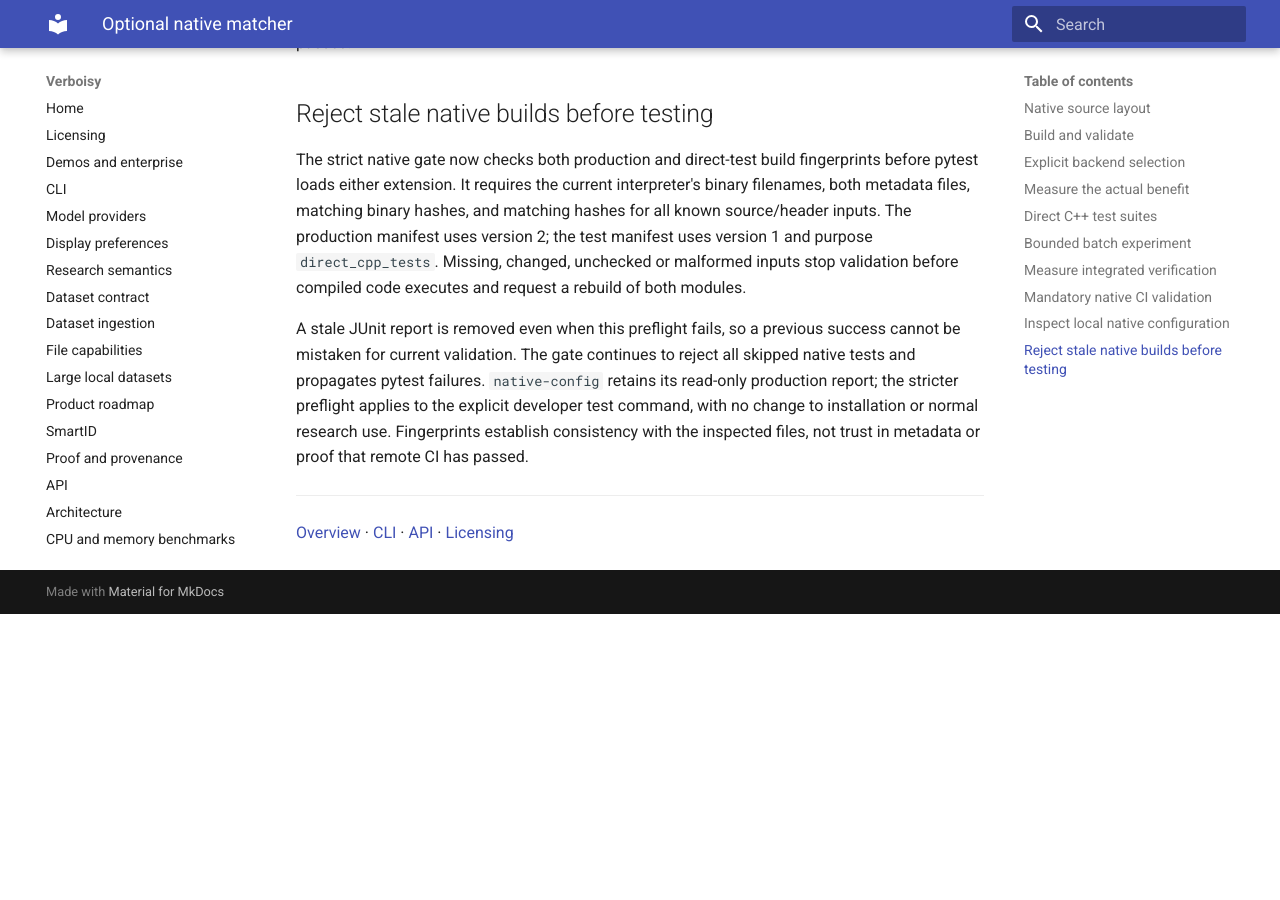
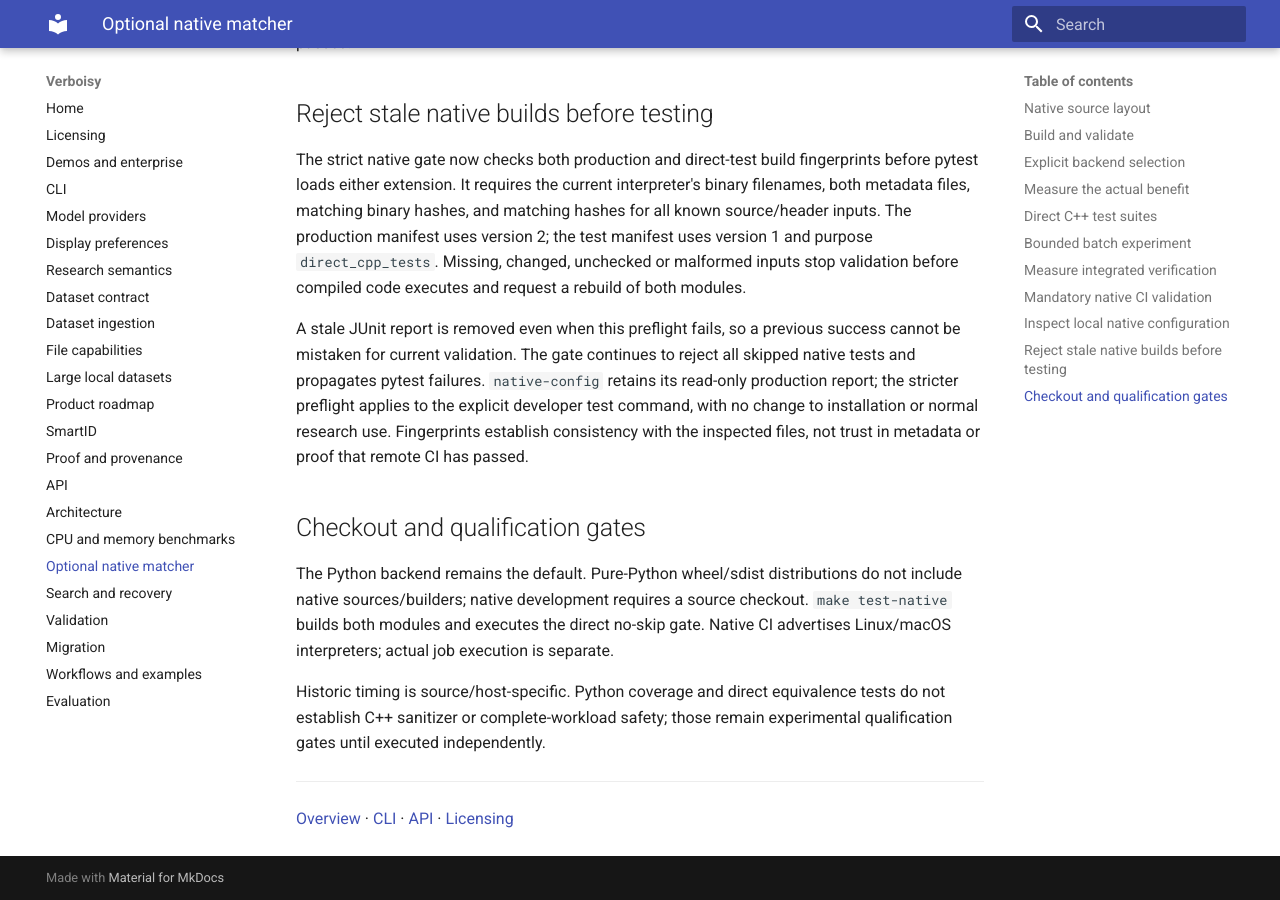
Before and after one commit to EmanueleTorrisi/verboisy, an MkDocs documentation site: the page built from docs/native.md, in a window 1280 px wide and 900 px high, scrolled down 6349 px. Built offline with MkDocs 1.6.1 and Material for MkDocs 9.7.7, drawn with Linux system fonts in a browser that asks for light colours; before the commit the page ends 6963 px from its top, so only the background shows below that.

Commit message:
docs: clarify optional native verification and distribution limits

```diff
--- a/docs/native.md
+++ b/docs/native.md
@@ -286,6 +286,18 @@ developer test command, with no change to installation or normal research use.
 Fingerprints establish consistency with the inspected files, not trust in
 metadata or proof that remote CI has passed.
 
+
+## Checkout and qualification gates
+
+The Python backend remains the default. Pure-Python wheel/sdist distributions do
+not include native sources/builders; native development requires a source checkout.
+`make test-native` builds both modules and executes the direct no-skip gate.
+Native CI advertises Linux/macOS interpreters; actual job execution is separate.
+
+Historic timing is source/host-specific. Python coverage and direct equivalence tests
+do not establish C++ sanitizer or complete-workload safety; those remain experimental
+qualification gates until executed independently.
+
 ---
 
 [Overview](index.md) · [CLI](cli.md) · [API](api.md) · [Licensing](licensing.md)
```
